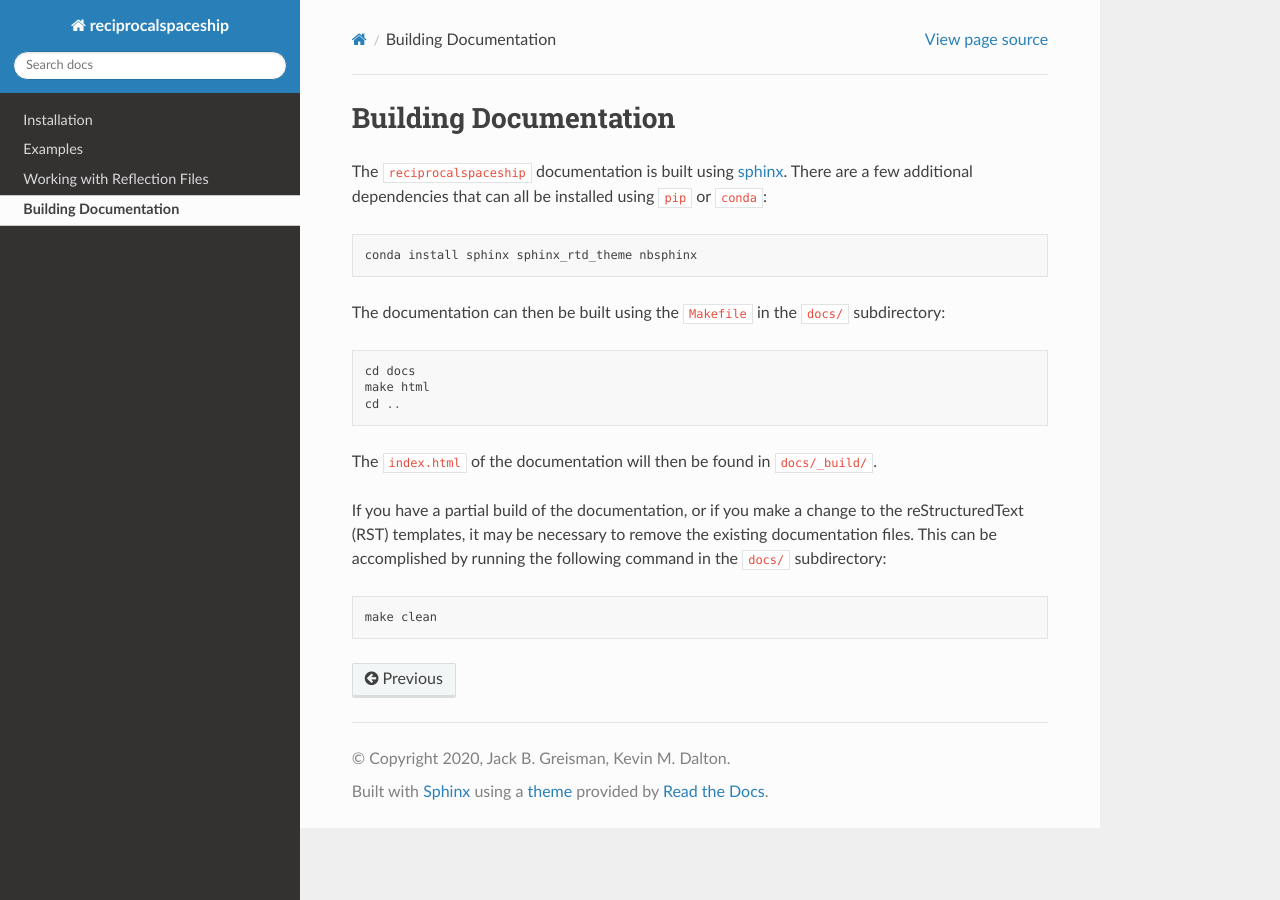
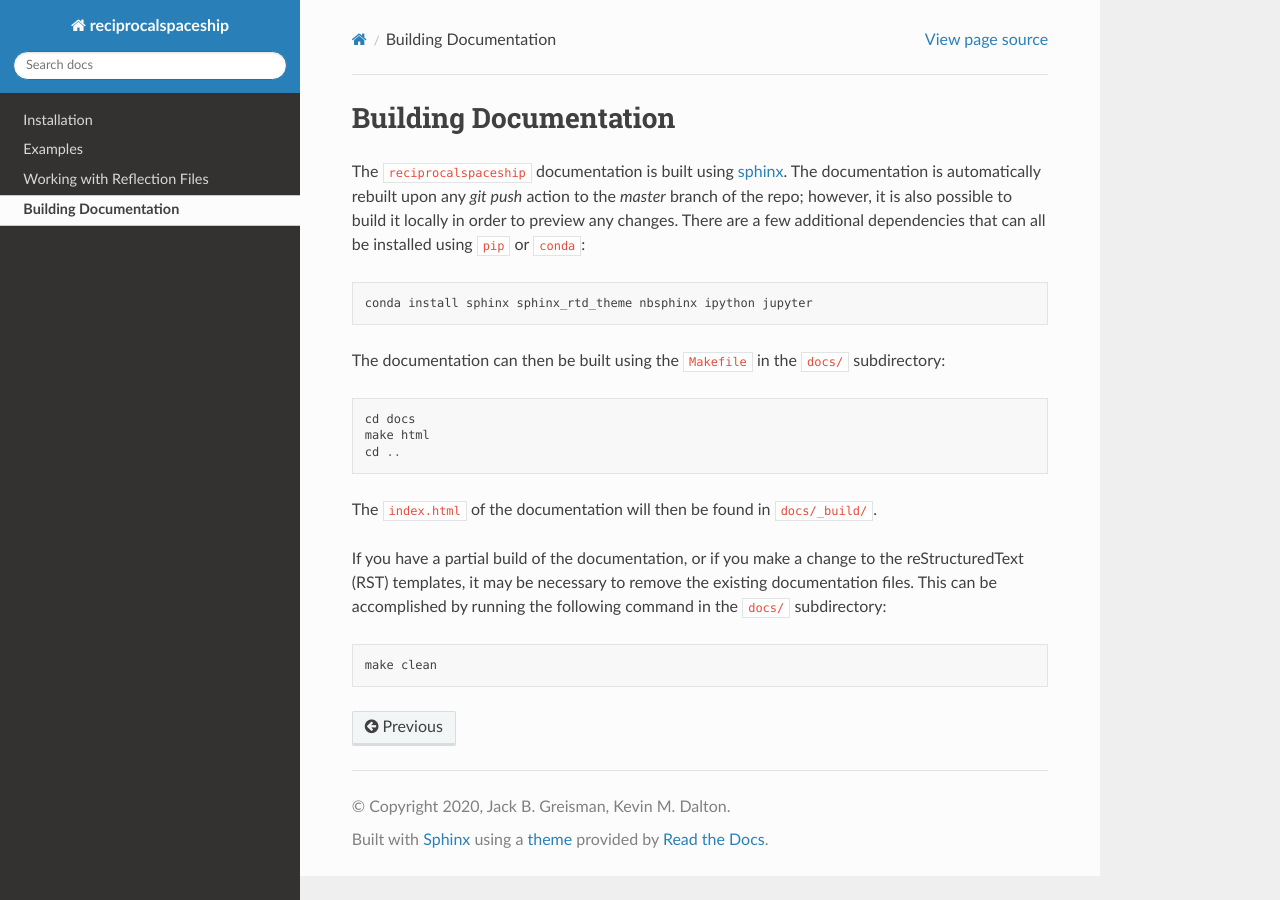
Before and after one commit to rs-station/reciprocalspaceship, a Sphinx documentation site: the page built from docs/documentation.rst, in a window 1280 px wide. Built offline with Sphinx 7.4.7 and the Read the Docs theme 2.0.0, drawn with Linux system fonts in a browser that asks for light colours; the version number could not be read and is left out.

Commit message:
Adjust language in documentation.rst

```diff
--- a/docs/documentation.rst
+++ b/docs/documentation.rst
@@ -3,9 +3,11 @@
 Building Documentation
 ======================
 
-The ``reciprocalspaceship`` documentation is built using `sphinx <http://sphinx-doc.org/>`_. There are a few additional dependencies that can all be installed using ``pip`` or ``conda``::
+The ``reciprocalspaceship`` documentation is built using `sphinx <http://sphinx-doc.org/>`_. The documentation is automatically rebuilt upon any `git push` action to
+the `master` branch of the repo; however, it is also possible to build it locally in order to preview any changes. There are a few additional dependencies that can all
+be installed using ``pip`` or ``conda``::
 
-  conda install sphinx sphinx_rtd_theme nbsphinx
+  conda install sphinx sphinx_rtd_theme nbsphinx ipython jupyter
 
 The documentation can then be built using the ``Makefile`` in the ``docs/`` subdirectory::
 
```
